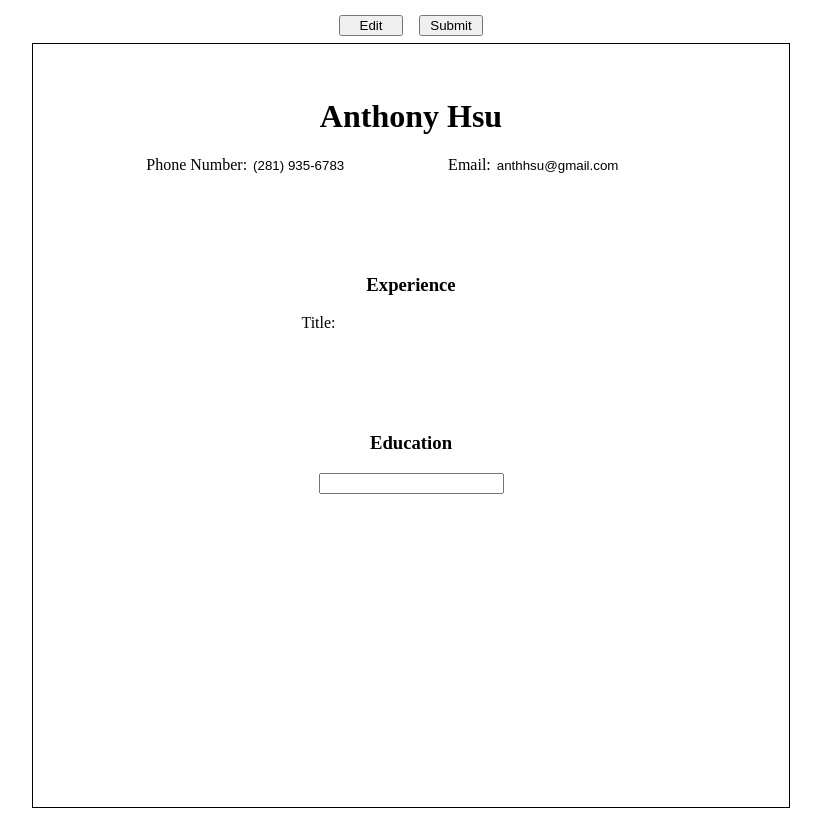
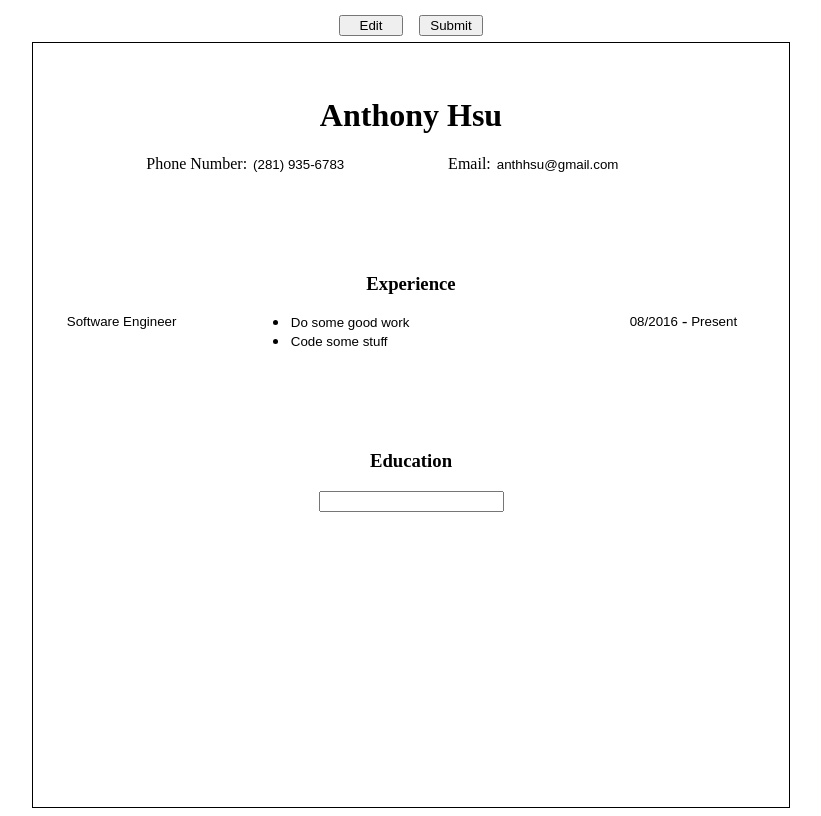
Before and after one commit to anthony-hsu/cv-project, a React (Create React App) app: page / in a window 1280 px wide. Shown: the whole page, without its empty margins (229-1050 px from the left). Built offline with nearby package versions, Linux system fonts and the light colour scheme.

Commit message:
Add experience item with task adding functionality

```diff
--- a/package.json
+++ b/package.json
@@ -9,6 +9,7 @@
     "react": "^18.2.0",
     "react-dom": "^18.2.0",
     "react-scripts": "5.0.1",
+    "uniqid": "^5.4.0",
     "web-vitals": "^2.1.4"
   },
   "scripts": {
--- a/src/App.js
+++ b/src/App.js
@@ -11,10 +11,6 @@ class App extends Component {
     }
 
     this.setEditMode = this.setEditMode.bind();
-  }
-
-  componentDidUpdate(prevProps, prevState) {
-    console.log(this.state);
   }
 
   btnEditClick = () => {
--- a/src/components/Experience.js
+++ b/src/components/Experience.js
@@ -1,4 +1,5 @@
 import React, { Component } from "react";
+import ExperienceItem from "./ExperienceItem";
 
 class Experience extends Component {
   constructor(props) {
@@ -13,14 +14,8 @@ class Experience extends Component {
       <>
         <form>
           <h3>Experience</h3>
-          <label>Title: </label>
-          <input
-            type="text"
-            // value={this.state.phone}
-            // onChange={this.onInputChange}
-            className={mode}
-            disabled={!editMode}
-          />
+          <ExperienceItem editMode={editMode} />
+
         </form>
       </>
     );
--- /dev/null
+++ b/src/components/ExperienceItem.js
@@ -0,0 +1,63 @@
+import React, { Component } from "react";
+import ExperienceItemTasks from "./ExperienceItemTasks";
+
+class ExperienceItem extends Component {
+  constructor(props) {
+    super(props);
+
+    this.state = {
+      role: "Software Engineer",
+      start: "08/2016",
+      end: "Present",
+    };
+  }
+
+  onInputChange = (e) => {
+    this.setState({
+      [e.target.name]: e.target.value,
+    });
+  };
+
+  render() {
+    const { editMode } = this.props;
+    const mode = editMode ? "editMode" : "submittedMode";
+    return (
+      <>
+        <div className="exp-item-wrapper">
+          <div className="task-wrapper">
+            <input
+              className={`input-exp-title ${mode}`}
+              type="text"
+              name="role"
+              value={this.state.role}
+              onChange={this.onInputChange}
+              disabled={!editMode}
+            />
+            <ExperienceItemTasks editMode={editMode} />
+          </div>
+          <div className="date-wrapper">
+            <input
+              className={`date-start ${mode}`}
+              type="text"
+              name="start"
+              value={this.state.start}
+              onChange={this.onInputChange}
+              disabled={!editMode}
+            />
+            -
+            <input
+              className={`date-end ${mode}`}
+              type="text"
+              name="end"
+              value={this.state.end}
+              onChange={this.onInputChange}
+              disabled={!editMode}
+            />
+          </div>
+        </div>
+      </>
+    );
+  }
+}
+
+export default ExperienceItem;
--- /dev/null
+++ b/src/components/ExperienceItemTasks.js
@@ -0,0 +1,67 @@
+import React, { Component } from "react";
+import uniqid from "uniqid";
+import ExperienceTaskDescription from "./ExperienceTaskDescription";
+
+class ExperienceItemTasks extends Component {
+  constructor(props) {
+    super(props);
+
+    this.state = {
+      tasks: [
+        {
+          text: "Do some good work",
+          id: uniqid(),
+        },
+        {
+          text: "Code some stuff",
+          id: uniqid(),
+        },
+      ],
+    };
+
+    this.editTask = this.editTask.bind();
+  }
+
+  addTask = (e) => {
+    e.preventDefault();
+    this.setState((prevState) => ({
+      tasks: [...prevState.tasks, { text: "", id: uniqid() }],
+    }));
+  };
+
+  editTask = (inputId, newText) => {
+    let arr = [];
+    this.state.tasks.forEach((task) => {
+      if (task.id === inputId) {
+        task.text = newText;
+      }
+      arr.push(task);
+    });
+    this.setState({
+      tasks: arr,
+    });
+  };
+
+  render() {
+    const { editMode } = this.props;
+    return (
+      <div className="task-description-wrapper">
+        <ul className="task-description-list">
+          {this.state.tasks.map((task) => {
+            return (
+              <ExperienceTaskDescription
+                key={task.id}
+                editTask={this.editTask}
+                task={task}
+                editMode={editMode}
+              />
+            );
+          })}
+        </ul>
+        {!editMode ? <></> : <button className="btn-add" onClick={this.addTask}>+</button>}
+      </div>
+    );
+  }
+}
+
+export default ExperienceItemTasks;
--- /dev/null
+++ b/src/components/ExperienceTaskDescription.js
@@ -0,0 +1,38 @@
+import React, { Component } from "react";
+
+class ExperienceTaskDescription extends Component {
+  constructor(props) {
+    super(props);
+
+    this.state = {
+      text: this.props.task.text,
+      id: this.props.task.id,
+    };
+  }
+
+  onInputChange = (e) => {
+    this.setState({
+      text: e.target.value,
+    }, () => {
+        this.props.editTask(this.state.id, this.state.text);
+    });
+  };
+
+  render() {
+    const { editMode } = this.props;
+    const mode = editMode ? "editMode" : "submittedMode";
+    return (
+      <li>
+        <input
+          className={`input-exp-desc ${mode}`}
+          type="text"
+          value={this.state.text}
+          disabled={!editMode}
+          onChange={this.onInputChange}
+        />
+      </li>
+    );
+  }
+}
+
+export default ExperienceTaskDescription;
--- a/src/styles/App.css
+++ b/src/styles/App.css
@@ -59,3 +59,70 @@
   border: none;
   border-bottom: 1px solid black;
 }
+
+.exp-item-wrapper {
+  display: flex;
+  flex-direction: row;
+  justify-content: space-between;
+  align-items: flex-start;
+}
+
+.task-wrapper {
+  flex: 4 0 auto;
+  display: flex;
+  flex-direction: row;
+  justify-content: flex-start;
+  align-items: flex-start;
+}
+
+.task-description-wrapper {
+  flex: 9 0 auto;
+  display: flex;
+  flex-direction: column;
+  justify-content: flex-start;
+  align-items: flex-start;
+  gap: 1rem;
+}
+
+.task-description-wrapper > * {
+  margin-left: 1rem;
+  padding: 0 1rem;
+}
+
+.task-description-list {
+  width: 100%;
+}
+
+.input-exp-title {
+  flex: 1 0 auto;
+}
+
+.input-exp-desc {
+  width: 100%;
+}
+
+.date-wrapper {
+  flex: 1 0 auto;
+  display: flex;
+  flex-direction: row;
+  justify-content: right;
+  gap: 2px;
+}
+
+.date-start {
+  text-align: right;
+  width: 4rem;
+}
+
+.date-end {
+  text-align: left;
+  width: 4rem;
+}
+
+ul {
+  margin: 0;
+}
+
+.btn-add {
+
+}
```
Also changed, not shown: 1 other file (tests, documents, lock files or other folders).
